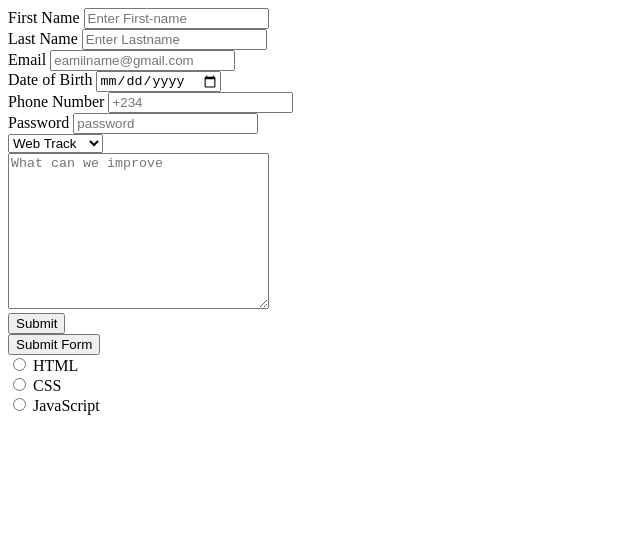
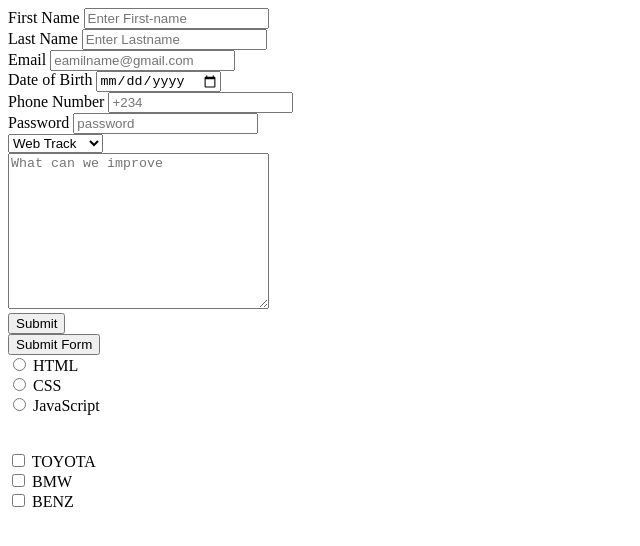
Before and after one commit to sirwills/forms, a plain HTML site: page index.html in a window 1280 px wide. Shown: the whole page, without its empty margins (0-640 px from the left). Drawn offline with Linux system fonts and the light colour scheme.

Commit message:
added a checkbox

```diff
--- a/index.html
+++ b/index.html
@@ -60,6 +60,20 @@
 
         <input type="radio">
         <label for="Javascript">JavaScript</label>
+        <br>
+        <br>
+        <br>
+
+        <input type="checkbox">
+        <label for="vehicle">TOYOTA</label>
+        <br>
+
+        <input type="checkbox">
+        <label for="vehicle">BMW</label>
+        <br>
+
+        <input type="checkbox">
+        <label for="vehicle">BENZ</label>
 
 
 
```
